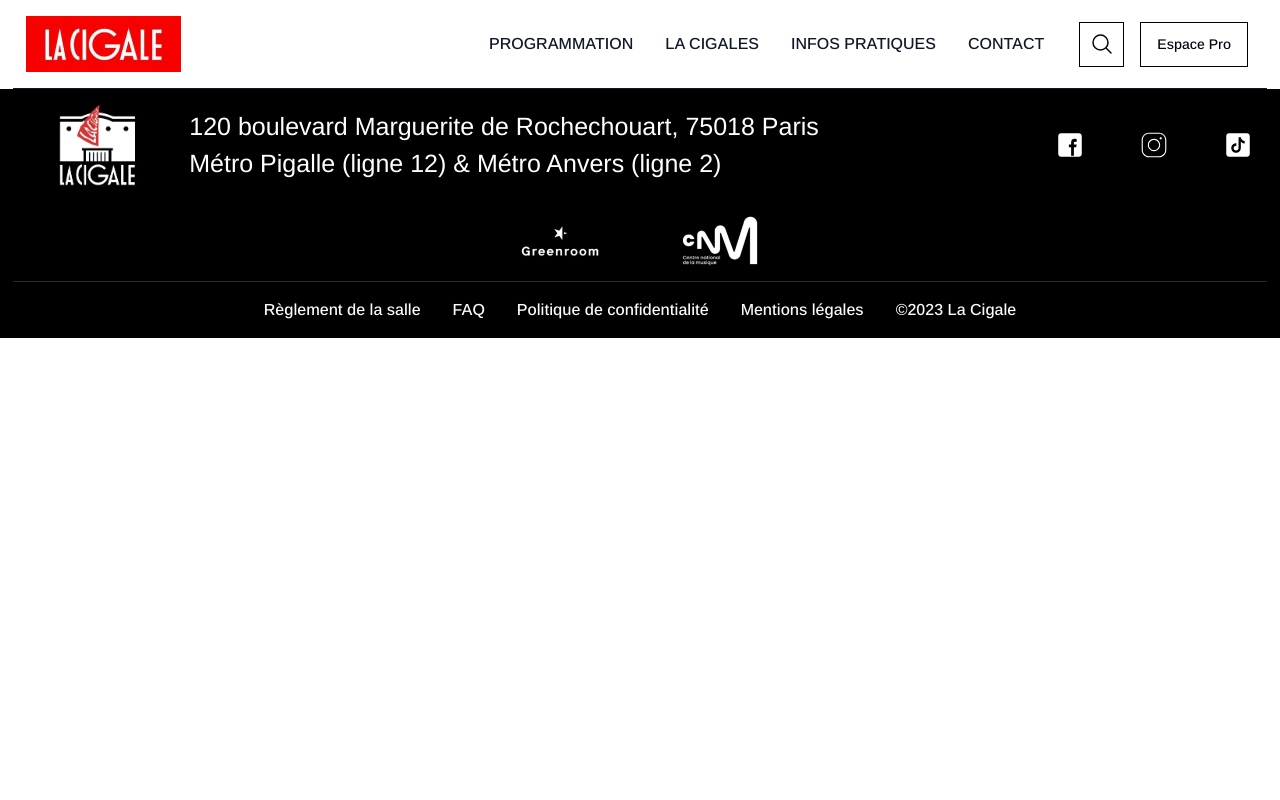
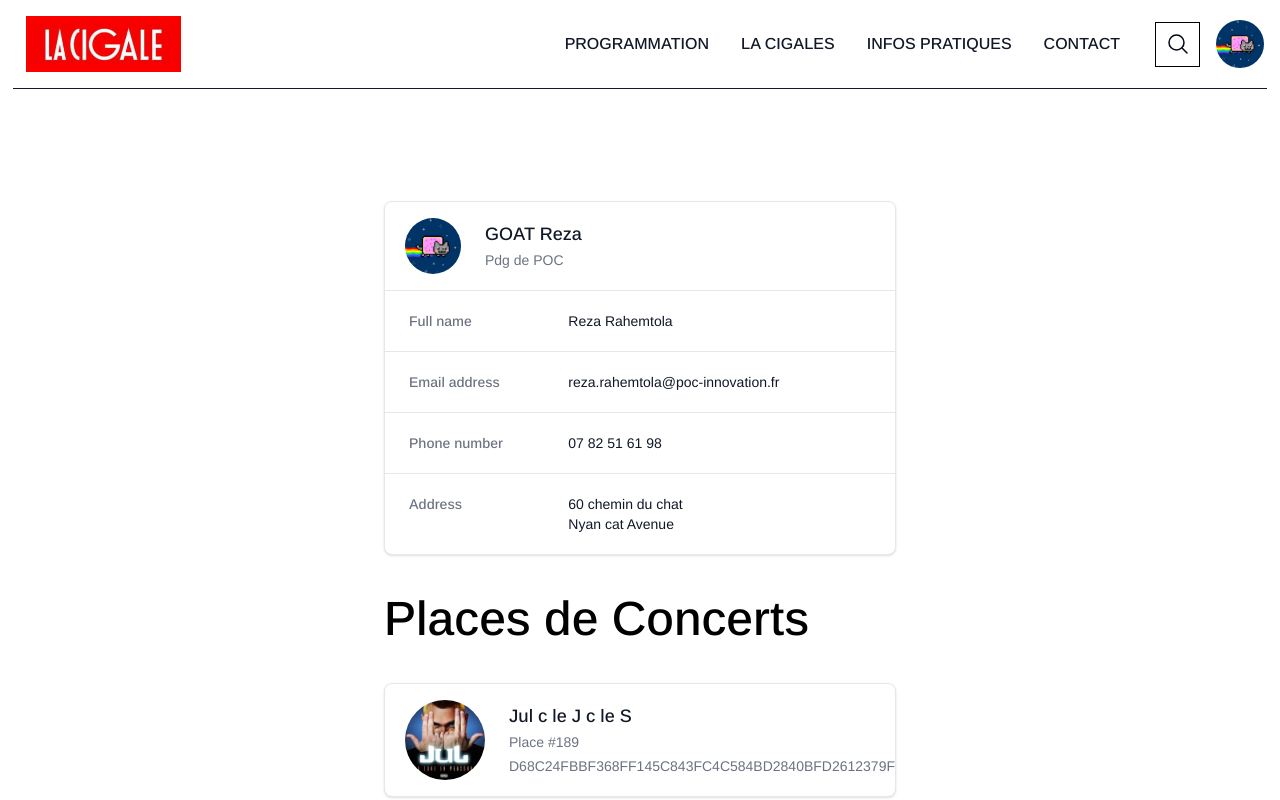
Before and after one commit to tvianney/ShowMint, a Vue app in the folder front/: page /user in a window 1280 px wide. Shown: the top 800 px of the page. Built offline with nearby package versions, Linux system fonts and the light colour scheme.

Commit message:
[ADD] userpage

```diff
--- a/front/src/components/navbar.vue
+++ b/front/src/components/navbar.vue
@@ -1,7 +1,7 @@
 <template>
     <nav class="bg-white ">
       <div style="display: flex; justify-content: flex-end;" class="max-w-screen-3xl flex flex-wrap items-center justify-between mx-auto p-4">
-        <a href="https://flowbite.com/" style="position: absolute; left: 2%;" class="flex items-center space-x-3 rtl:space-x-reverse">
+        <a href="/" style="position: absolute; left: 2%;" class="flex items-center space-x-3 rtl:space-x-reverse">
           <img src="../assets/La-Cigale_logo_color_red-300x108.jpg" class="h-14" alt="Flowbite Logo">
         </a>
         <div class="flex md:order-2 space-x-3 md:space-x-0 rtl:space-x-reverse">
@@ -18,7 +18,9 @@
             </button>
         </div>
         <div class="flex md:order-2 space-x-3 md:space-x-0 rtl:space-x-reverse">
-            <button style="min-height: 45px;" type="button" class="mx-4 border border-black hover:text-white text-gray-950 bg-transparent hover:bg-gray-950 focus:ring-4 focus:outline-none focus:ring-gray-950 font-medium text-sm px-4 py-2 text-center">Espace Pro</button>
+            <a href="/user">
+              <img src="../assets/nyan-cat.webp" class="h-12 ml-4 rounded-full">
+            </a>
             <button data-collapse-toggle="navbar-sticky" type="button" class="inline-flex items-center p-2 w-10 h-10 justify-center text-sm text-gray-500 rounded-lg md:hidden hover:bg-gray-100 focus:outline-none focus:ring-2 focus:ring-gray-200 " aria-controls="navbar-sticky" aria-expanded="false">
               <span class="sr-only">Open main menu</span>
               <svg xmlns="http://www.w3.org/2000/svg" fill="none" viewBox="0 0 24 24" stroke-width="1.5" stroke="currentColor" class="w-6 h-6">
--- a/front/src/router/index.js
+++ b/front/src/router/index.js
@@ -4,6 +4,7 @@
 const routes = [
     { path: '/', name: 'Home', component: Home },
     { path: '/event', name: 'Event', component: ()=> import(/* webpackChunckName: "booking" */"../views/event.vue") },
+    { path: '/user', name: 'User', component: ()=> import(/* webpackChunckName: "booking" */"../views/userpage.vue") },
 ]
 
 const routers = createRouter({
--- /dev/null
+++ b/front/src/views/userpage.vue
@@ -0,0 +1,93 @@
+<template>
+    <div class="flex items-center justify-center my-28 flex-col">
+        <div class="bg-white overflow-hidden shadow rounded-lg border w-2/5">
+            <div class="flex items-center px-5">
+                <img src="../assets/nyan-cat.webp" class="h-14 rounded-full" alt="User Logo">
+                <div class="px-4 py-5 sm:px-6">
+                    <h3 class="text-lg leading-6 font-medium text-gray-900">
+                        GOAT Reza
+                    </h3>
+                    <p class="mt-1 max-w-2xl text-sm text-gray-500">
+                        Pdg de POC
+                    </p>
+                </div>
+            </div>
+            <div class="border-t border-gray-200 px-4 py-5 sm:p-0">
+                <dl class="sm:divide-y sm:divide-gray-200">
+                    <div class="py-3 sm:py-5 sm:grid sm:grid-cols-3 sm:gap-4 sm:px-6">
+                        <dt class="text-sm font-medium text-gray-500">
+                            Full name
+                        </dt>
+                        <dd class="mt-1 text-sm text-gray-900 sm:mt-0 sm:col-span-2">
+                            Reza Rahemtola
+                        </dd>
+                    </div>
+                    <div class="py-3 sm:py-5 sm:grid sm:grid-cols-3 sm:gap-4 sm:px-6">
+                        <dt class="text-sm font-medium text-gray-500">
+                            Email address
+                        </dt>
+                        <dd class="mt-1 text-sm text-gray-900 sm:mt-0 sm:col-span-2">
+                            reza.rahemtola@poc-innovation.fr
+                        </dd>
+                    </div>
+                    <div class="py-3 sm:py-5 sm:grid sm:grid-cols-3 sm:gap-4 sm:px-6">
+                        <dt class="text-sm font-medium text-gray-500">
+                            Phone number
+                        </dt>
+                        <dd class="mt-1 text-sm text-gray-900 sm:mt-0 sm:col-span-2">
+                            07 82 51 61 98
+                        </dd>
+                    </div>
+                    <div class="py-3 sm:py-5 sm:grid sm:grid-cols-3 sm:gap-4 sm:px-6">
+                        <dt class="text-sm font-medium text-gray-500">
+                            Address
+                        </dt>
+                        <dd class="mt-1 text-sm text-gray-900 sm:mt-0 sm:col-span-2">
+                            60 chemin du chat<br>
+                            Nyan cat Avenue
+                        </dd>
+                    </div>
+                </dl>
+            </div>
+        </div>
+        <div class="my-10 w-2/5 font-medium">
+            <span class="text-5xl">Places de Concerts</span>
+        </div>
+        <div class="flex px-5 items-center bg-white overflow-hidden shadow rounded-lg border w-2/5">
+            <img src="../assets/jul-icone.jpg" class="h-20 rounded-full" alt="Flowbite Logo">
+            <div>
+                <div class="px-4 py-5 sm:px-6">
+                    <h3 class="text-lg leading-6 font-medium text-gray-900">
+                        Jul c le J c le S
+                    </h3>
+                    <p class="mt-1 max-w-2xl text-sm text-gray-500">
+                        Place #189
+                    </p>
+                    <p class="mt-1 max-w-2xl text-sm text-gray-500">
+                        D68C24FBBF368FF145C843FC4C584BD2840BFD2612379F5D6818E89F0BCF3791
+                    </p>
+                </div>
+                <div class="hidden border-t border-gray-200 px-4 py-5 sm:p-0 ">
+                    <dl class="sm:divide-y sm:divide-gray-200">
+                        <div class="py-3 sm:py-5 sm:grid sm:grid-cols-3 sm:gap-4 sm:px-6">
+                            <dt class="text-sm font-medium text-gray-500">
+                                Description
+                            </dt>
+                            <dd class="mt-1 text-sm text-gray-900 sm:mt-0 sm:col-span-2">
+                                Reza Rahemtola
+                            </dd>
+                        </div>
+                        <div class="py-3 sm:py-5 sm:grid sm:grid-cols-3 sm:gap-4 sm:px-6">
+                            <dt class="text-sm font-medium text-gray-500">
+                                Address
+                            </dt>
+                            <dd class="mt-1 text-sm text-gray-900 sm:mt-0 sm:col-span-2 overflow-x-clip">
+                                D68C24FBBF368FF145C843FC4C584BD2840BFD2612379F5D6818E89F0BCF3791<br>
+                            </dd>
+                        </div>
+                    </dl>
+                </div>
+            </div>
+        </div>
+    </div>
+</template>
```
Also changed, not shown: front/src/assets/jul-icone.jpg (added), front/src/assets/nyan-cat.webp (added).
